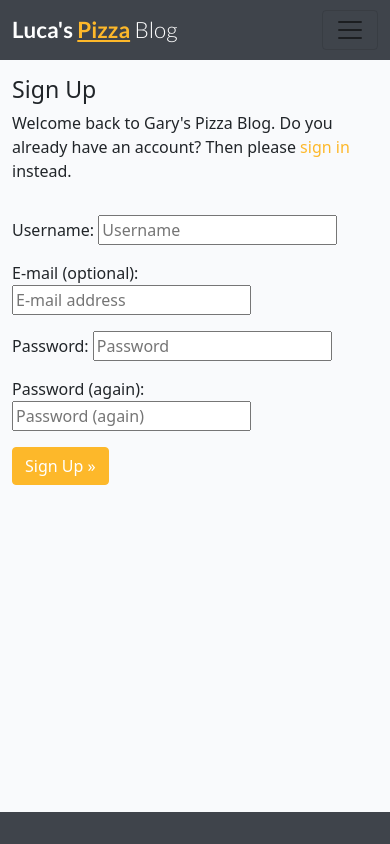
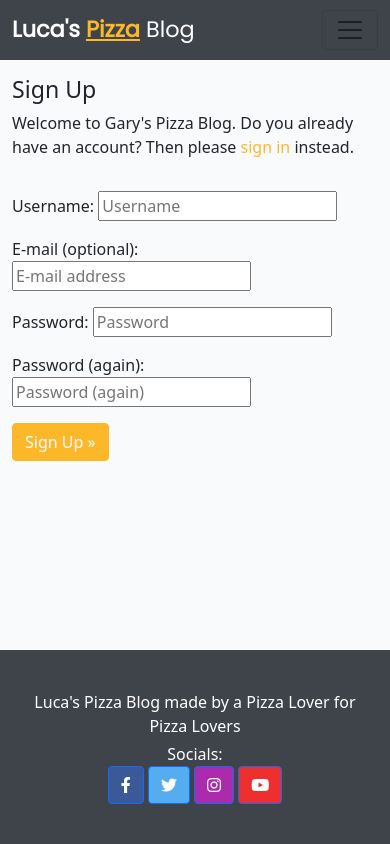
Before and after one commit to GaryS007/Portfolio-Project-4, a Django app: page /accounts/signup/ in a window 390 px wide. Run offline with Django 3.2, Linux system fonts and the light colour scheme.

Commit message:
General code clean up - responsive footer fix, spacing fix

```diff
--- a/blog/models.py
+++ b/blog/models.py
@@ -10,8 +10,10 @@ class Post(models.Model):
     """
     Defines the Post Model
     """
-    title = models.CharField(max_length=200, unique=True, default="Some String")  # noqa
-    slug = models.SlugField(max_length=200, unique=True, null=True, blank=False)  # noqa
+    title = models.CharField(max_length=200, unique=True,
+                             default="Some String")
+    slug = models.SlugField(max_length=200, unique=True,
+                            null=True, blank=False)
     author = models.ForeignKey(User, on_delete=models.CASCADE,
                                related_name='blog_posts')
     updated_on = models.DateTimeField(auto_now=True)
--- a/project4/settings.py
+++ b/project4/settings.py
@@ -36,7 +36,7 @@ DEBUG = True
 
 ALLOWED_HOSTS = [
     'garys-pizza-blog.herokuapp.com', 'garys-pizza-blog-f13a1d85eaa1.herokuapp.com',  # noqa
-    '8000-garys007-portfolioproje-3x6u80hitj3.ws-eu103.gitpod.io'
+    '8000-garys007-portfolioproje-3x6u80hitj3.ws-eu104.gitpod.io'
     ]
 
 
--- a/static/css/style.css
+++ b/static/css/style.css
@@ -3,7 +3,7 @@ body {
 }
 
 .brand {
-    font-family: Lato, sans-serif;
+    font-family: 'Poppins', sans-serif;
     font-size: 1.4rem;
     font-weight: 700;
     color: white;
@@ -109,6 +109,7 @@ body {
 
 .primary-color.contact-btn {
     margin-top: 15px;
+    margin-bottom: 15px;
 }
 
 .post-link {
@@ -116,8 +117,18 @@ body {
     color: #445261;
 }
 
-.post-link:hover,
 .page-link {
+    font-weight: bold;
+    background-color: #fdb82a;
+    color: white;
+}
+
+.page-link:hover {
+    color: black;
+    background-color: #fdb82a;
+}
+
+.post-link:hover {
     color: #d53524;
 }
 
@@ -215,3 +226,9 @@ body {
         margin: auto;
     }
 }
+
+@media only screen and (max-width: 750px) {
+    .masthead {
+        height: auto;
+    }
+}
--- a/static/js/comments.js
+++ b/static/js/comments.js
@@ -10,6 +10,8 @@ var submitButton = document.getElementById("submitButton");
 
 commentText.value = "";
 
+// Event Listener for delete comment buttons
+
 for (let button of deleteButtons) {
     button.addEventListener("click", (e) => {
         let commentId = e.target.getAttribute("comment_id");
@@ -17,6 +19,8 @@ for (let button of deleteButtons) {
         deleteModal.show();
     });
 }
+
+// Event Listener for Edit comment button
 
 for (let button of editButtons) {
     button.addEventListener("click", (e) => {
--- a/templates/account/signup.html
+++ b/templates/account/signup.html
@@ -10,7 +10,7 @@
         <div class="col-md-8 mt-3 offset-md-2">
             <h3>{% trans "Sign Up" %}</h3>
 
-            <p>{% blocktrans %}Welcome back to Gary's Pizza Blog. Do you already have an account? Then please <a
+            <p>{% blocktrans %}Welcome to Gary's Pizza Blog. Do you already have an account? Then please <a
                     class="link" href="{{ login_url }}">sign in</a> instead.{% endblocktrans %}</p>
         </div>
     </div>
--- a/templates/base.html
+++ b/templates/base.html
@@ -12,8 +12,8 @@
     <title>Luca's Pizza Blog</title>
 
     <link rel="preconnect" href="https://fonts.gstatic.com">
-    <link href="https://fonts.googleapis.com/css2?family=Roboto:wght@300&display=swap" rel="stylesheet">
     <link href="https://fonts.googleapis.com/css2?family=Lato:wght@300;700&display=swap" rel="stylesheet">
+    <link href="https://fonts.googleapis.com/css2?family=Poppins&display=swap" rel="stylesheet">
     <link rel="stylesheet" href="https://cdnjs.cloudflare.com/ajax/libs/font-awesome/5.15.3/css/all.min.css">
     <meta name="viewport" content="width=device-width, initial-scale=1" />
     <link href="https://cdn.jsdelivr.net/npm/bootstrap@5.0.1/dist/css/bootstrap.min.css" rel="stylesheet"
@@ -97,8 +97,11 @@
 
     <!-- Footer -->
     <footer class="footer mt-auto py-3 dark-bg">
-        <p class="m-0 text-center text-white">Luca's Pizza Blog made by a Pizza Lover for Pizza Lovers</p>
-        <p class="m-0 text-center text-white">Socials:
+        <div class="container p-4 pb-0">
+            <center>
+            <p class="mb-1 text-white">Luca's Pizza Blog made by a Pizza Lover for Pizza Lovers</p>
+            <p class="m-0 text-white">Socials:
+                <div class="mb-4">
                     <!-- Facebook -->
                     <a class="btn btn-primary" href="https://www.facebook.com" style="background-color: #3b5998;"  role="button">
                     <i class="fab fa-facebook-f"></i></a>
@@ -111,7 +114,11 @@
                     <!-- Youtube -->
                     <a class="btn btn-primary" href="https://www.youtube.com" style="background-color: #ed302f;" role="button">
                     <i class="fab fa-youtube"></i></a></p>
+                </div>
+            </center>
+        </div>
     </footer>
+
 <!--Script that closes success message after 2000ms-->
     <script>
         setTimeout(function() {
```
Also changed, not shown: templates/post_detail.html (+16 -4 lines), README.md, assets/wireframes/About.png (added), assets/wireframes/Blog Post.png (added), assets/wireframes/Contact.png (added), assets/wireframes/Desktop Homepage.png (added), assets/wireframes/Footer.png (added), assets/wireframes/Login.png (added), assets/wireframes/Mobile Homepage.png (added), assets/wireframes/Nav logged in.png (added), assets/wireframes/Nav logged out.png (added), assets/wireframes/Register.png (added), assets/wireframes/Search.png (added). Lines whose indentation alone changed are shown as unchanged.
